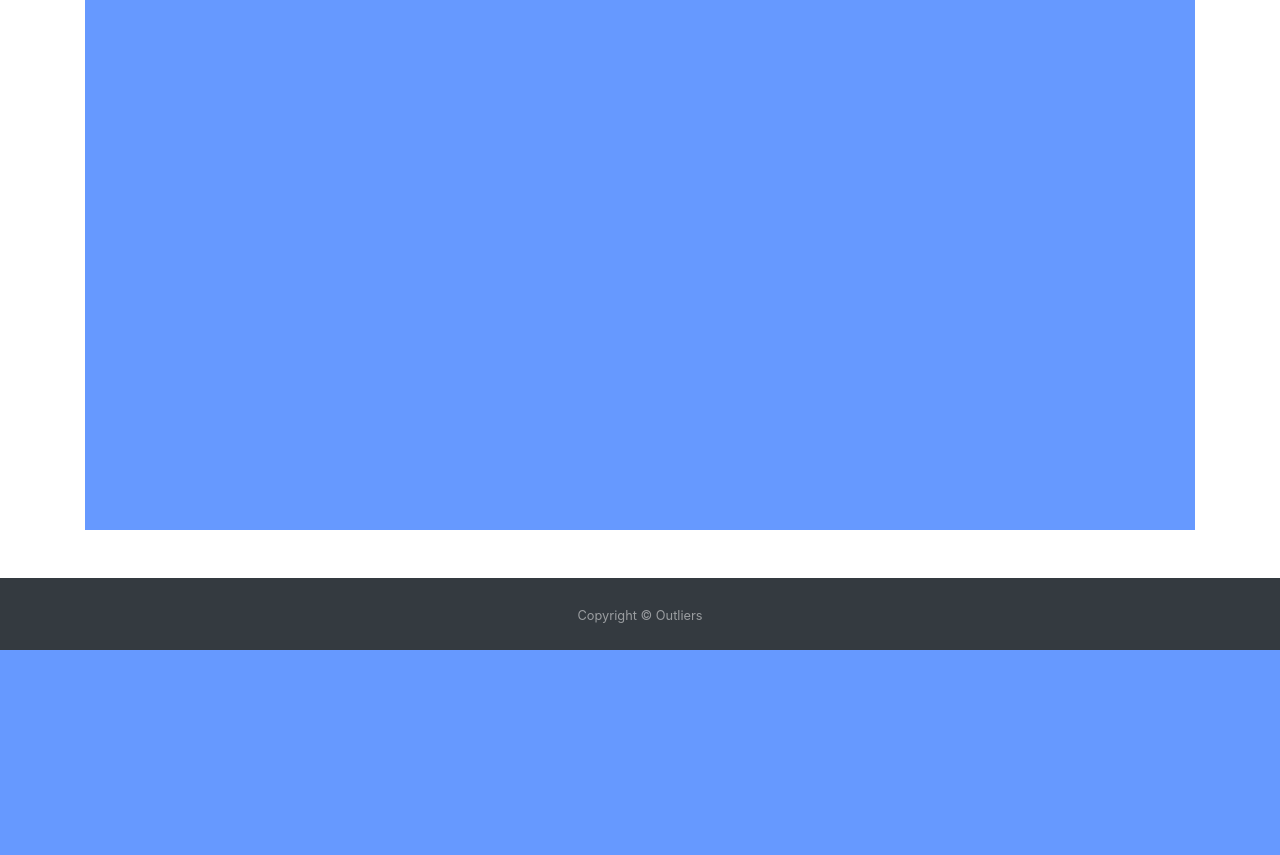
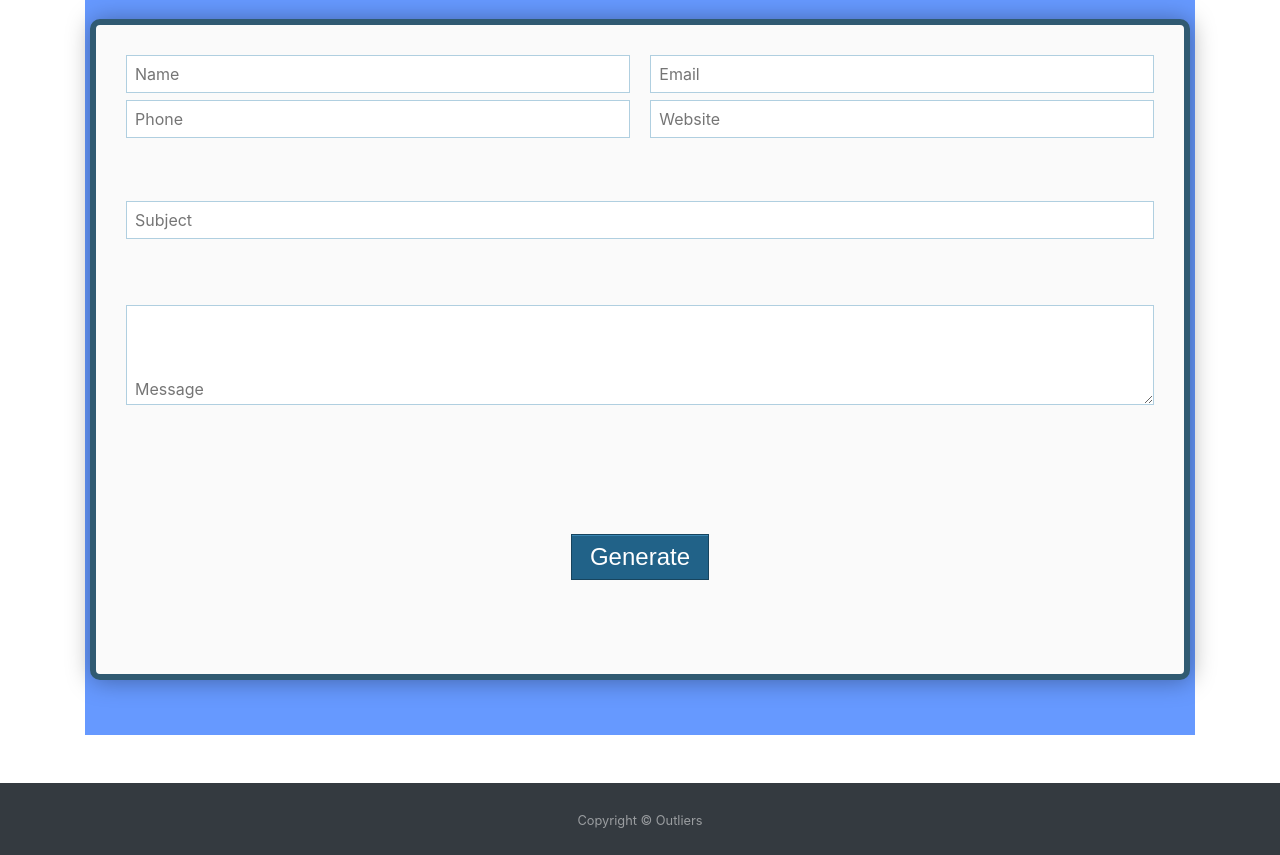
Before and after one commit to nhefner12/OCRUG-2019-11, a Flask app: page /model in a window 1280 px wide. Shown: the part 440-1295 px from the top of the page. Before the commit the page ends 1090 px from the top, so only its background shows below. Run offline with Flask 2, Linux system fonts and the light colour scheme; some libraries are stand-ins or nearby versions.

Commit message:
initial form and API call implementd

```diff
--- a/src/front-end/app.py
+++ b/src/front-end/app.py
@@ -1,4 +1,4 @@
-from flask import Flask, render_template, redirect, url_for
+from flask import Flask, render_template, redirect, url_for, request
 import os
 app = Flask(__name__)
 
@@ -8,16 +8,24 @@
 
 @app.route('/model')
 def Model():
-    return render_template('ScoreAssesment.html')
+    return render_template('ScoreAssesment.html', active_page="model")
 
 
 @app.route('/visualization')
 def Visualization():
-    return render_template('DataVisualization.html')
+    return render_template('DataVisualization.html', active_page="visualization")
 
 @app.route('/about')
 def About():
-    return render_template('About.html')
+    return render_template('About.html', active_page="about")
+
+# API calls
+@app.route('/generateModel', methods=['POST'])
+def GenerateModel():
+    name = request.form['field1']
+    return name
+    # your code
+    # return a response
 
 
 if __name__ == '__main__':
--- /dev/null
+++ b/src/front-end/static/css/model.css
@@ -0,0 +1,74 @@
+
+.form-style-9{
+	width: 100%;
+	background: #FAFAFA;
+	padding: 30px;
+	margin: 50px auto;
+	box-shadow: 1px 1px 25px rgba(0, 0, 0, 0.35);
+	border-radius: 10px;
+	border: 6px solid #305A72;
+}
+.form-style-9 ul{
+	padding:0;
+	margin:0;
+	list-style:none;
+  font-size: 2vh;
+}
+.form-style-9 ul li{
+	display: block;
+	margin-bottom: 10px;
+	min-height: 35px;
+}
+.form-style-9 ul li  .field-style{
+	box-sizing: border-box;
+	-webkit-box-sizing: border-box;
+	-moz-box-sizing: border-box;
+	padding: 8px;
+	outline: none;
+	border: 1px solid #B0CFE0;
+	-webkit-transition: all 0.30s ease-in-out;
+	-moz-transition: all 0.30s ease-in-out;
+	-ms-transition: all 0.30s ease-in-out;
+	-o-transition: all 0.30s ease-in-out;
+
+}.form-style-9 ul li  .field-style:focus{
+	box-shadow: 0 0 5px #B0CFE0;
+	border:1px solid #B0CFE0;
+}
+.form-style-9 ul li .field-split{
+	width: 49%;
+  height: 5%;
+}
+.form-style-9 ul li .field-full{
+	width: 100%;
+  height: 5%;
+}
+.form-style-9 ul li input.align-left{
+	float:left;
+}
+.form-style-9 ul li input.align-right{
+	float:right;
+}
+.form-style-9 ul li textarea{
+	width: 100%;
+	height: 100px;
+}
+.form-style-9 ul li input[type="button"],
+.form-style-9 ul li input[type="submit"] {
+	-moz-box-shadow: inset 0px 1px 0px 0px #3985B1;
+	-webkit-box-shadow: inset 0px 1px 0px 0px #3985B1;
+	box-shadow: inset 0px 1px 0px 0px #3985B1;
+	background-color: #216288;
+	border: 1px solid #17445E;
+	display: inline-block;
+	cursor: pointer;
+	color: #FFFFFF;
+	padding: 8px 18px;
+	text-decoration: none;
+	font: 3vh Arial, Helvetica, sans-serif;
+}
+.form-style-9 ul li input[type="button"]:hover,
+.form-style-9 ul li input[type="submit"]:hover {
+	background: linear-gradient(to bottom, #2D77A2 5%, #337DA8 100%);
+	background-color: #28739E;
+}
--- a/src/front-end/templates/About.html
+++ b/src/front-end/templates/About.html
@@ -1,5 +1,11 @@
 {% extends "base.html" %}
+
+{% block head %}
+{% endblock %}
 
 {% block page_content %}
   <h3>About</h3>
 {% endblock %}
+
+{% block bottomjs %}
+{% endblock %}
--- a/src/front-end/templates/ScoreAssesment.html
+++ b/src/front-end/templates/ScoreAssesment.html
@@ -1,5 +1,34 @@
 {% extends "base.html" %}
+
+{% block head %}
+  <link rel="stylesheet" href="{{ url_for('static', filename='css/model.css') }}">
+{% endblock %}
 
 {% block page_content %}
   <h3>Score Assesment</h3>
+  <form action="{{ url_for('GenerateModel') }}" method="post" class="form-style-9">
+    <ul>
+    <li>
+        <input type="text" name="field1" class="field-style field-split align-left" placeholder="Name" required />
+        <input type="email" name="field2" class="field-style field-split align-right" placeholder="Email" required />
+
+    </li>
+    <li>
+        <input type="text" name="field3" class="field-style field-split align-left" placeholder="Phone" required />
+        <input type="url" name="field4" class="field-style field-split align-right" placeholder="Website" required />
+    </li>
+    <li>
+    <input type="text" name="field3" class="field-style field-full align-none" placeholder="Subject" required />
+    </li>
+    <li>
+    <textarea name="field5" class="field-style" placeholder="Message" required></textarea>
+    </li>
+    <li>
+    <input type="submit" value="Generate" />
+    </li>
+    </ul>
+  </form>
 {% endblock %}
+
+{% block bottomjs %}
+{% endblock %}
--- a/src/front-end/templates/base.html
+++ b/src/front-end/templates/base.html
@@ -10,6 +10,8 @@
 
   <link rel="stylesheet" href="https://stackpath.bootstrapcdn.com/bootstrap/4.3.1/css/bootstrap.min.css"></link>
   <link rel="stylesheet" href="{{ url_for('static', filename='css/base.css') }}">
+  {% block head %}
+  {% endblock %}
 
 </head>
 
@@ -47,5 +49,7 @@
 
   <script src="https://stackpath.bootstrapcdn.com/bootstrap/4.3.1/js/bootstrap.min.js"></script>
   <script src="https://cdnjs.cloudflare.com/ajax/libs/jquery/3.4.1/jquery.slim.min.js"></script>
+  {% block bottomjs %}
+  {% endblock %}
 </body>
 </html>
--- a/src/front-end/templates/navbar.html
+++ b/src/front-end/templates/navbar.html
@@ -1,4 +1,14 @@
 <!-- Navigation -->
+{% set active_page = active_page %}
+
+{% set navigation_bar = [
+    ('/model', 'model', 'Model'),
+    ('/visualization', 'visualization', 'Visualization'),
+    ('/about', 'about', 'About')
+] -%}
+
+{% set active_page = active_page|default('model') -%}
+
 <nav class="navbar navbar-expand-lg navbar-dark bg-dark static-top">
   <div class="container">
     <a class="navbar-brand" href="{{ url_for('Model') }}">
@@ -9,16 +19,24 @@
         </button>
     <div class="collapse navbar-collapse" id="navbarResponsive">
       <ul class="navbar-nav ml-auto">
-        <li id="model_nav" class="nav-item active">
+        <!-- <li class="nav-item active">
           <a class="nav-link" href="{{ url_for('Model') }}">Model
                 <span class="sr-only">(current)</span>
               </a>
         </li>
-        <li id="vis_nav" class="nav-item">
+        <li class="nav-item">
           <a class="nav-link" href="{{ url_for('Visualization') }}">Visualization</a>
         </li>
-        <li id="about_nav" class="nav-item">
+        <li class="nav-item">
           <a class="nav-link" href="{{ url_for('About') }}">About</a>
+        </li> -->
+
+        {% for href, id, caption in navigation_bar %}
+          <li{% if id == active_page %} class="nav-item active"
+          {% else %} class="nav-item"
+          {% endif%}><a class="nav-link" href="{{ href|e }}">{{ caption|e }}</a>
+        {% endfor %}
+
         </li>
       </ul>
     </div>
```
Also changed, not shown: src/front-end/templates/DataVisualization.html (+7 -1 lines).
